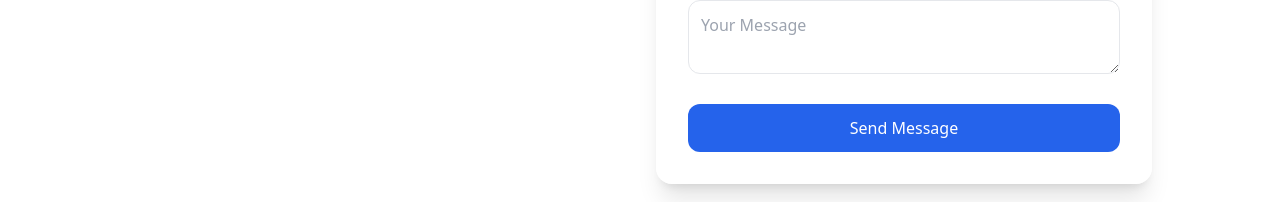
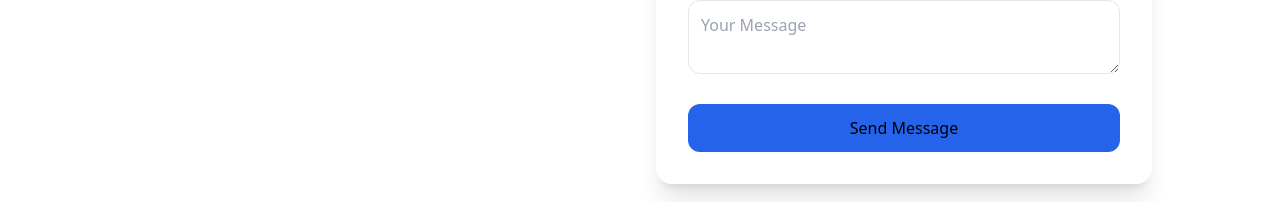
Before and after one commit to bayupandiangan/Portfolio-vite, a React (Vite) app: page /contact in a window 1280 px wide. Shown: the part 517-719 px from the top of the page. Built offline with nearby package versions, Linux system fonts and the light colour scheme.

Commit message:
update box contact yourmesseg

```diff
--- a/src/pages/Contact.jsx
+++ b/src/pages/Contact.jsx
@@ -126,7 +126,7 @@ const Contact = () => {
 
               <button
                 type="submit"
-                className="w-full bg-blue-600 text-white py-3 rounded-xl"
+                className="w-full bg-blue-600 text-black py-3 rounded-xl"
               >
                 Send Message
               </button>
```
